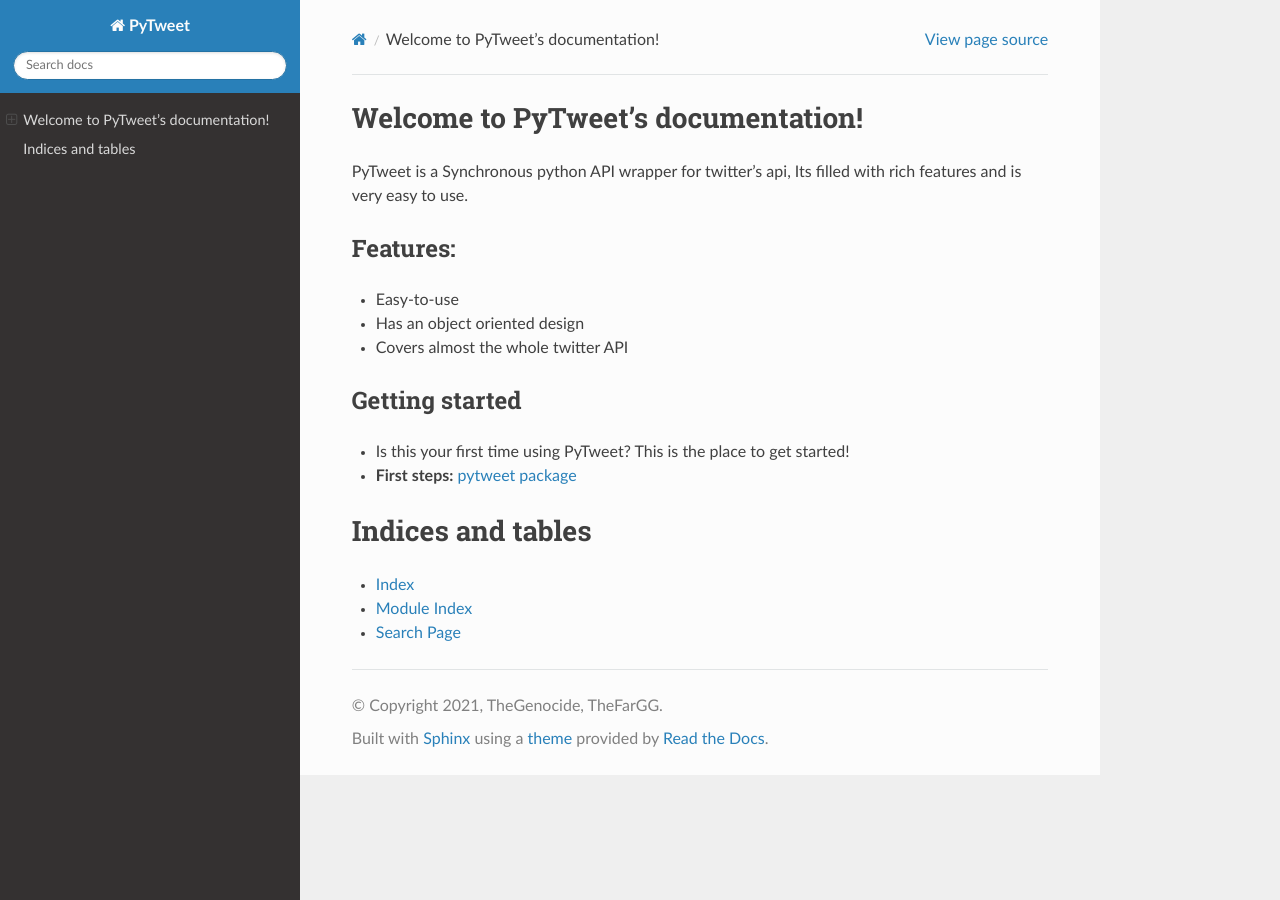
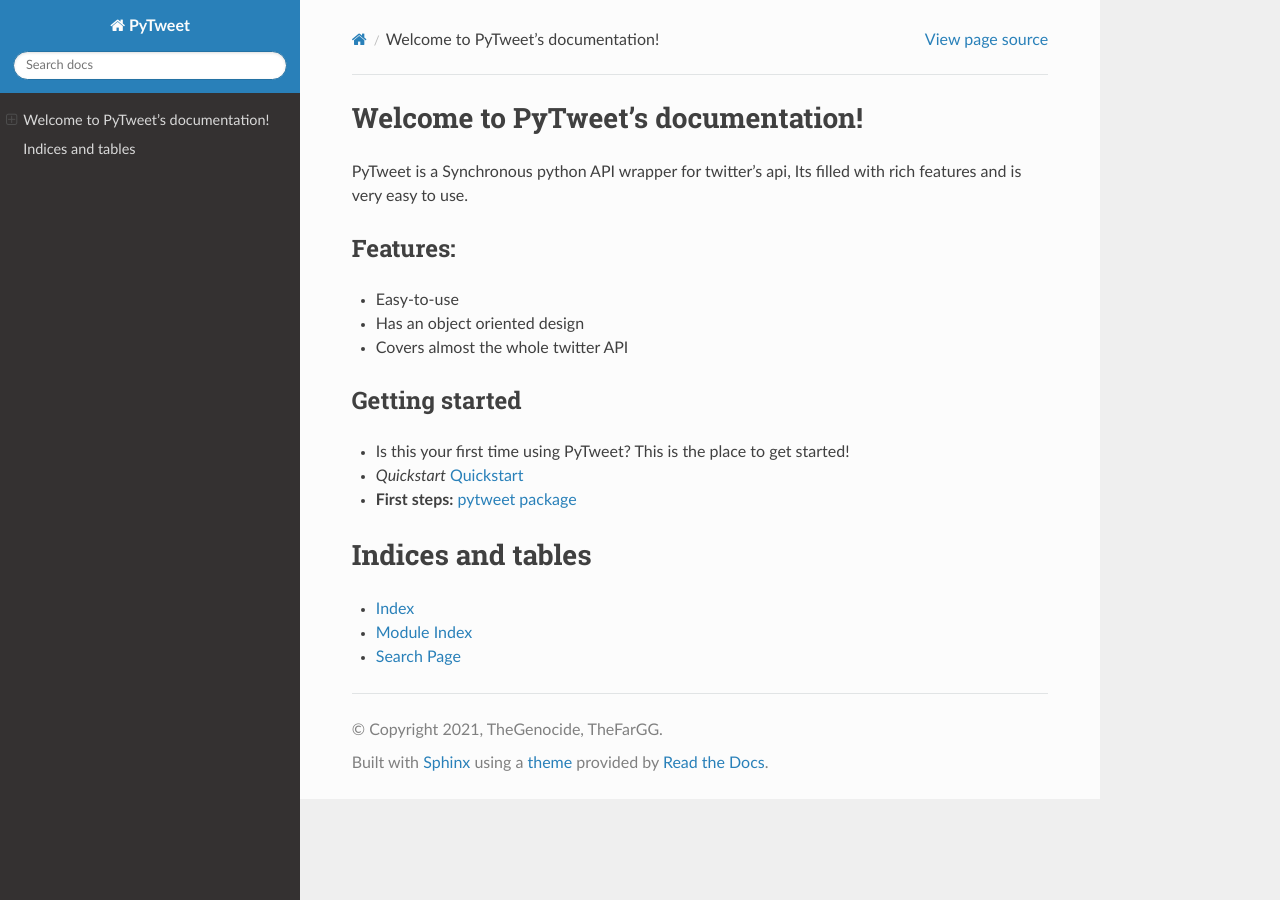
Before and after one commit to PyTweet/PyTweet, a Sphinx documentation site: the page built from docs/index.rst, in a window 1280 px wide. Built offline with Sphinx 7.4.7 and the Read the Docs theme 2.0.0, drawn with Linux system fonts in a browser that asks for light colours.

Commit message:
Add quickstart to index

```diff
--- a/docs/index.rst
+++ b/docs/index.rst
@@ -16,6 +16,7 @@
 Getting started
 -----------------
 - Is this your first time using PyTweet? This is the place to get started!
+- *Quickstart* :doc:`quickstart`
 - **First steps:** :doc:`pytweet`
 
 Indices and tables
```
